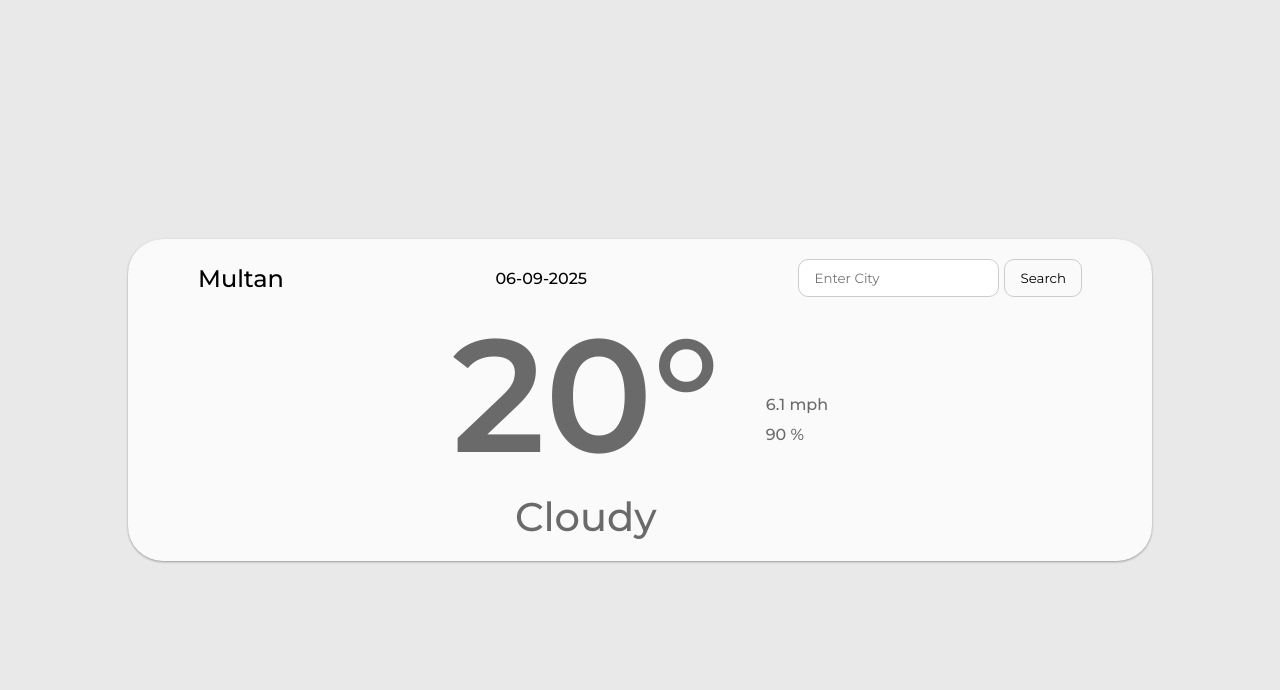
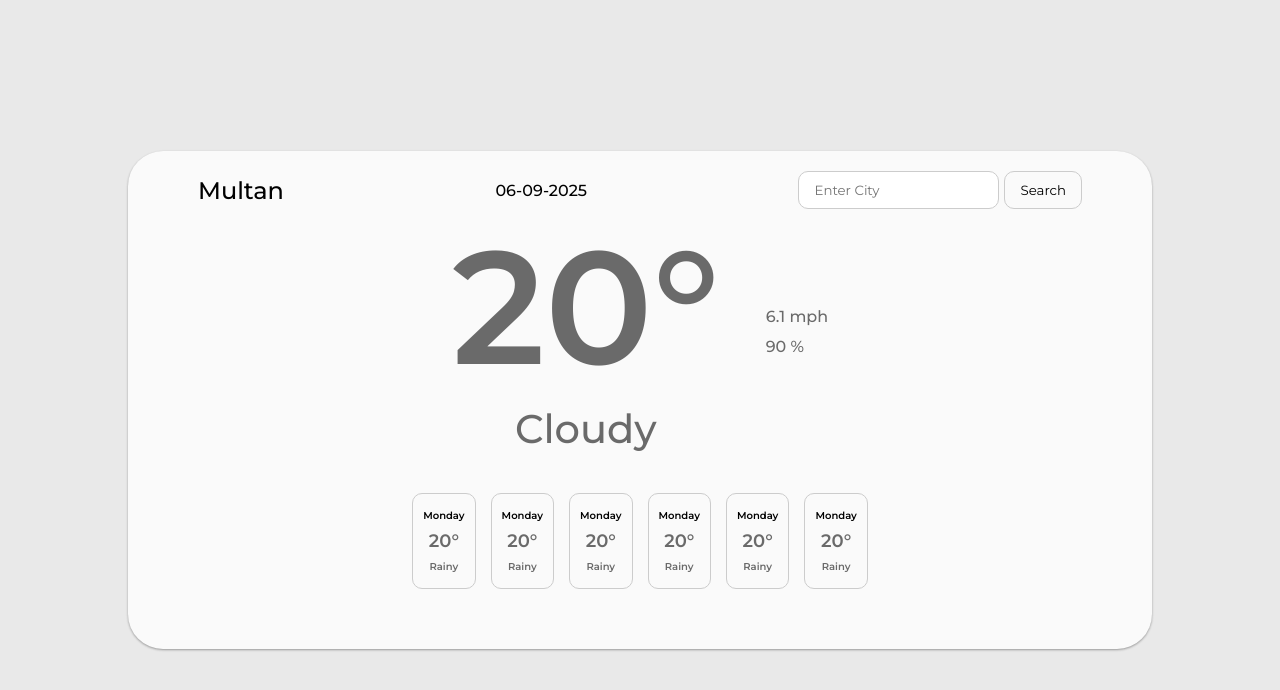
Before and after one commit to farazazeem-6/Advance-Weather-App-Using-React-19, a React (Vite) app: page / in a window 1280 px wide. Shown: the top 690 px of the page. Built offline with nearby package versions, Linux system fonts and the light colour scheme; some icons are missing.

Commit message:
left-panel-ui-complete

```diff
--- a/src/components/LeftPanel.jsx
+++ b/src/components/LeftPanel.jsx
@@ -35,7 +35,36 @@ function LeftPanel() {
         </div>
       </div>
       <div className="days-forcast">
-
+        <div className="day-weather-detail">
+          <div className="day-name">Monday</div>
+          <div className="day-temp">20°</div>
+          <div className="day-type">Rainy</div>
+        </div>
+        <div className="day-weather-detail">
+          <div className="day-name">Monday</div>
+          <div className="day-temp">20°</div>
+          <div className="day-type">Rainy</div>
+        </div>
+        <div className="day-weather-detail">
+          <div className="day-name">Monday</div>
+          <div className="day-temp">20°</div>
+          <div className="day-type">Rainy</div>
+        </div>
+        <div className="day-weather-detail">
+          <div className="day-name">Monday</div>
+          <div className="day-temp">20°</div>
+          <div className="day-type">Rainy</div>
+        </div>
+        <div className="day-weather-detail">
+          <div className="day-name">Monday</div>
+          <div className="day-temp">20°</div>
+          <div className="day-type">Rainy</div>
+        </div>
+        <div className="day-weather-detail">
+          <div className="day-name">Monday</div>
+          <div className="day-temp">20°</div>
+          <div className="day-type">Rainy</div>
+        </div>
       </div>
     </div>
   );
--- a/src/styles/LeftPanel.css
+++ b/src/styles/LeftPanel.css
@@ -36,6 +36,9 @@
   border-radius: 10px;
   cursor: pointer;
   transition: all 0.3s ease;
+}
+.search-btn:hover {
+  background-color: #e2e2e2;
 }
 .left-panel-body {
   display: flex;
@@ -83,3 +86,34 @@
 .moisture-percentage {
   font-weight: 500;
 }
+.days-forcast {
+  display: flex;
+  align-items: center;
+  justify-content: center;
+  margin: 40px 10px;
+  gap: 15px;
+}
+.day-weather-detail {
+  display: flex;
+  flex-direction: column;
+  justify-content: center;
+  align-items: center;
+  gap: 8px;
+  padding: 15px 10px;
+  border: 1px solid #ccc;
+  border-radius: 10px;
+}
+.day-name {
+  font-size: 10px;
+  font-weight: 550;
+}
+.day-temp {
+  font-size: 18px;
+  font-weight: 600;
+  color: #6a6a6a;
+}
+.day-type {
+  font-size: 10px;
+  font-weight: 550;
+  color: #6a6a6a;
+}
```
